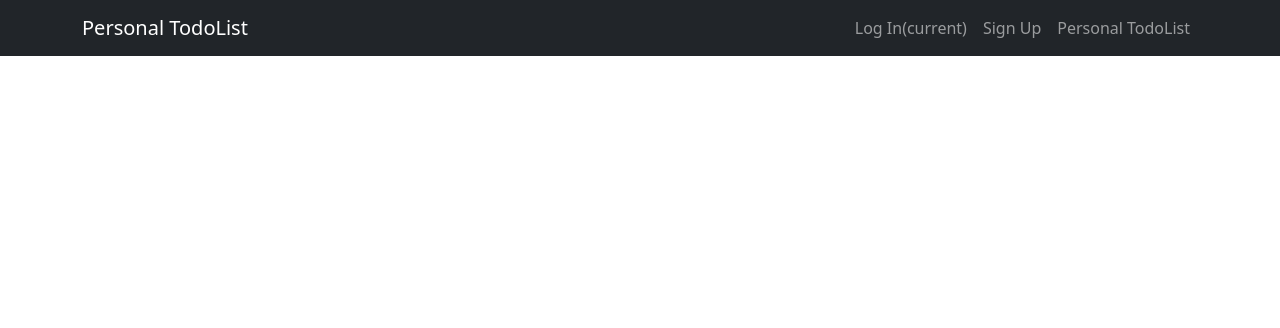
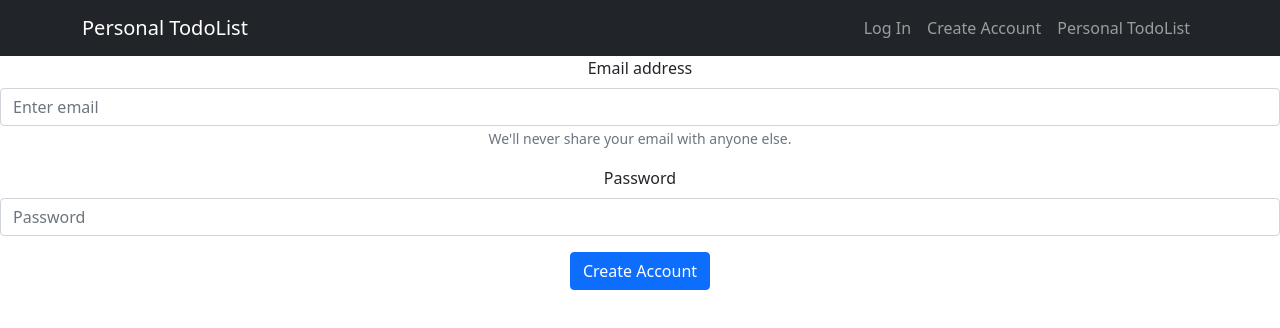
Before and after one commit to RachitSharma2001/ScheduleWebsite, a React (Create React App) app: page /login in a window 1280 px wide. Shown: the top 328 px of the page. Built offline with nearby package versions, Linux system fonts and the light colour scheme.

Commit message:
Made a few updates to UI and starting to handle user entering email

```diff
--- a/src/App.js
+++ b/src/App.js
@@ -127,7 +127,8 @@ import React from 'react';
 import { BrowserRouter as Router, Route, Switch } from 'react-router-dom';
 import Navigation from './Navigation.jsx';
 import Home from './Home.jsx';
-import SignUp from './SignUp.jsx';
+import SignUp from './CreateAccount.jsx';
+import LogIn from './LogIn.jsx';
 
 function App(){
   return (
@@ -137,6 +138,7 @@ function App(){
         <Switch>
           <Route path='/todolist' exact component={() => <Home />}/>
           <Route path='/signup' exact component={() => <SignUp />}/>
+          <Route path='/login' exact component={() => <LogIn />}/>
         </Switch>
       </Router>
     </div>
--- /dev/null
+++ b/src/CreateAccount.jsx
@@ -0,0 +1,32 @@
+import { React, useState } from 'react';
+import Form from 'react-bootstrap/Form';
+import Button from 'react-bootstrap/Button';
+import 'bootstrap/dist/css/bootstrap.min.css';
+
+function SignUp() {
+    const [email, setEmail] = useState("");
+    const createUser = () => {
+        console.log("Creating User");
+    };
+
+    return (
+        <Form>
+            <Form.Group className="mb-3" controlId="formBasicEmail">
+                <Form.Label>Email address</Form.Label>
+                <Form.Control type="email" placeholder="Enter email"/>
+                <Form.Text className="text-muted">
+                We'll never share your email with anyone else.
+                </Form.Text>
+            </Form.Group>
+
+            <Form.Group className="mb-3" controlId="formBasicPassword">
+                <Form.Label>Password</Form.Label>
+                <Form.Control type="password" placeholder="Password" />
+            </Form.Group>
+
+            <Button onClick={createUser}> Create Account </Button>
+        </Form>
+    );
+}
+
+export default SignUp;
--- a/src/SignUp.jsx
+++ b/src/LogIn.jsx
@@ -1,8 +1,9 @@
 import React from 'react';
 import Form from 'react-bootstrap/Form';
+import Button from 'react-bootstrap/Button';
 import 'bootstrap/dist/css/bootstrap.min.css';
 
-function SignUp() {
+function LogIn() {
     return (
         <Form>
             <Form.Group className="mb-3" controlId="formBasicEmail">
@@ -17,11 +18,10 @@ function SignUp() {
                 <Form.Label>Password</Form.Label>
                 <Form.Control type="password" placeholder="Password" />
             </Form.Group>
-            <Form.Group className="mb-3" controlId="formBasicCheckbox">
-                <Form.Check type="checkbox" label="Check me out" />
-            </Form.Group>
+
+            <Button> Create Account </Button>
         </Form>
     );
 }
 
-export default SignUp;
+export default LogIn;
--- a/src/Navigation.jsx
+++ b/src/Navigation.jsx
@@ -6,7 +6,7 @@ function Navigation(props) {
     <div className="navigation">
       <nav class="navbar navbar-expand navbar-dark bg-dark">
         <div class="container">
-          <Link class="navbar-brand" to="/">
+          <Link class="navbar-brand" to="/login">
             Personal TodoList
           </Link>
 
@@ -14,12 +14,11 @@ function Navigation(props) {
             <ul class="navbar-nav ml-auto">
               <li
                 class={`nav-item  ${
-                  props.location.pathname === "/" ? "active" : ""
+                  props.location.pathname === "/login" ? "active" : ""
                 }`}
               >
-                <Link class="nav-link" to="/">
+                <Link class="nav-link" to="/login">
                   Log In
-                  <span class="sr-only">(current)</span>
                 </Link>
               </li>
               <li
@@ -28,7 +27,7 @@ function Navigation(props) {
                 }`}
               >
                 <Link class="nav-link" to="/signup">
-                  Sign Up
+                  Create Account
                 </Link>
               </li>
               <li
```
Also changed, not shown: 1 other file (tests, documents, lock files or other folders).
